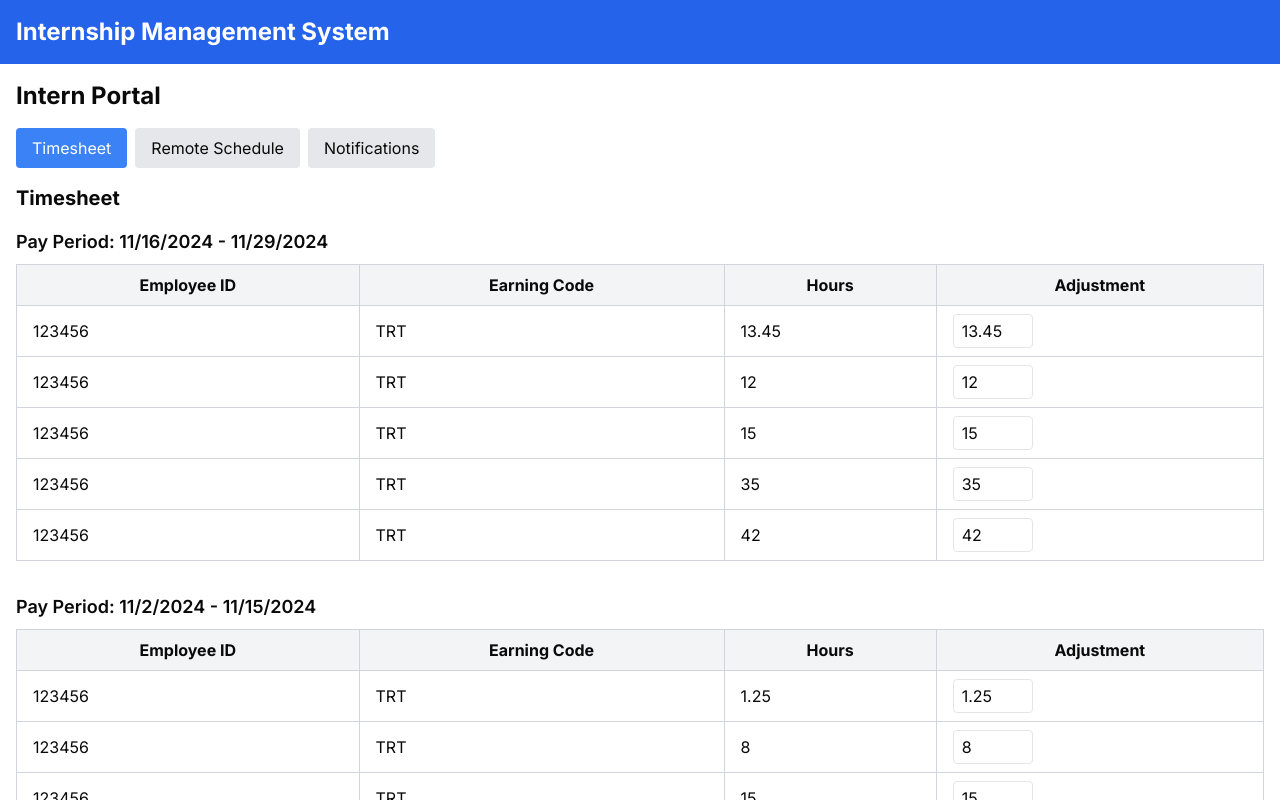
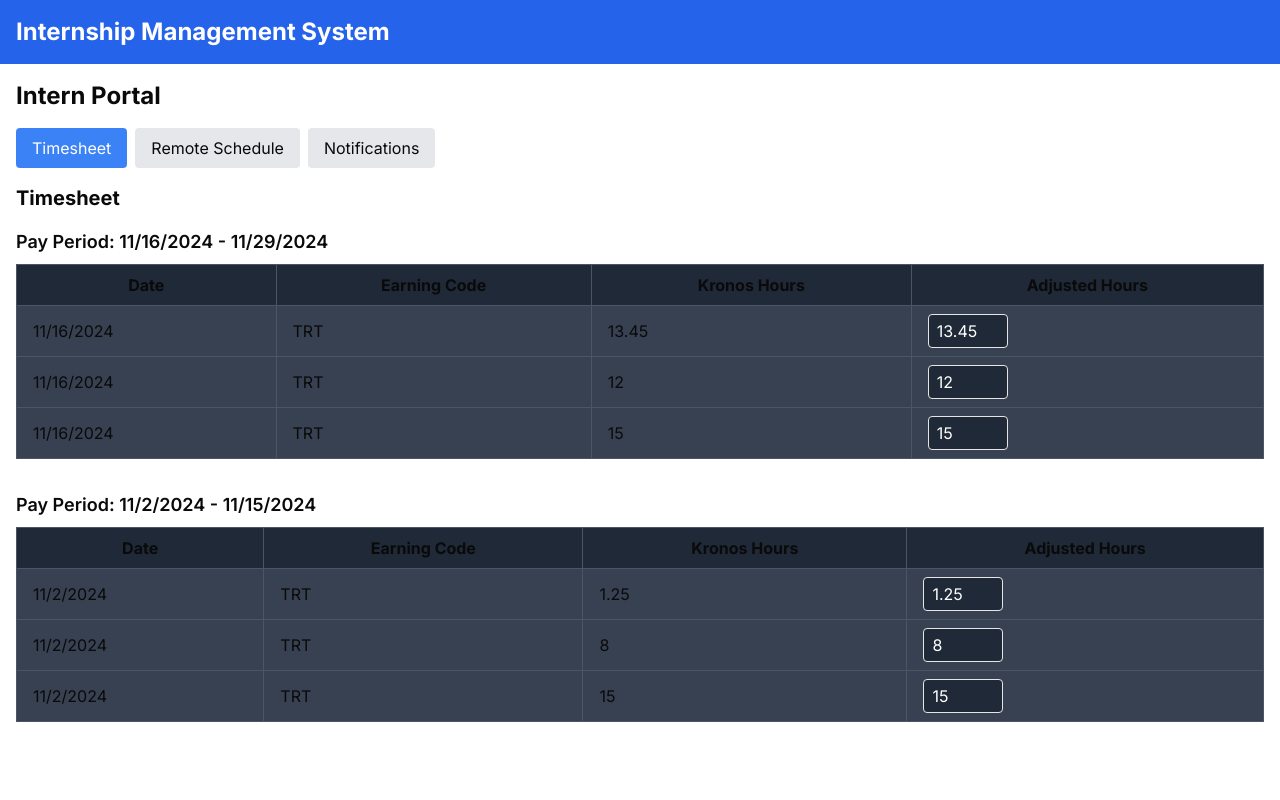
Before and after one commit to NabilHasan09/payroll-auto, a Next.js app in the folder payroll-management/: page /intern in a window 1280 px wide. Shown: the top 800 px of the page. Built offline with nearby package versions, Linux system fonts and the light colour scheme.

Commit message:
adjust timesheet to reflect kronos data types, add UI color changes to reflect dark theme

```diff
--- a/payroll-management/app/components/Timesheet.tsx
+++ b/payroll-management/app/components/Timesheet.tsx
@@ -10,9 +10,17 @@ interface TimesheetEntry {
   GrossUp: string
   EarnsBeginDt: string
   EarnsEndDt: string
+  AdjustedHours?: number
 }
 
-// Dummy data to simulate Kronos integration
+// Dummy function to simulate fetching Kronos data
+const fetchKronosData = async (employeeId: string): Promise<TimesheetEntry[]> => {
+  // In a real app, this would be an API call
+  return new Promise((resolve) => {
+    setTimeout(() => resolve(dummyKronosData), 500)
+  })
+}
+
 const dummyKronosData: TimesheetEntry[] = [
   {
     Emplid: "123456",
@@ -68,114 +76,28 @@ const dummyKronosData: TimesheetEntry[] = [
     EarnsBeginDt: "11/16/2024",
     EarnsEndDt: "11/29/2024",
   },
-  {
-    Emplid: "123456",
-    EarningCode: "TRT",
-    Amount: "",
-    Hours: 10,
-    GrossUp: "N",
-    EarnsBeginDt: "9/21/2024",
-    EarnsEndDt: "10/4/2024",
-  },
-  {
-    Emplid: "123456",
-    EarningCode: "TRT",
-    Amount: "",
-    Hours: 7,
-    GrossUp: "N",
-    EarnsBeginDt: "11/2/2024",
-    EarnsEndDt: "11/15/2024",
-  },
-  {
-    Emplid: "123456",
-    EarningCode: "TRT",
-    Amount: "",
-    Hours: 59,
-    GrossUp: "N",
-    EarnsBeginDt: "11/2/2024",
-    EarnsEndDt: "11/15/2024",
-  },
-  {
-    Emplid: "123456",
-    EarningCode: "TRT",
-    Amount: "",
-    Hours: 35,
-    GrossUp: "N",
-    EarnsBeginDt: "11/16/2024",
-    EarnsEndDt: "11/29/2024",
-  },
-  {
-    Emplid: "123456",
-    EarningCode: "TRT",
-    Amount: "",
-    Hours: 42,
-    GrossUp: "N",
-    EarnsBeginDt: "11/16/2024",
-    EarnsEndDt: "11/29/2024",
-  },
-  {
-    Emplid: "123456",
-    EarningCode: "TRT",
-    Amount: "",
-    Hours: 7,
-    GrossUp: "N",
-    EarnsBeginDt: "10/19/2024",
-    EarnsEndDt: "11/1/2024",
-  },
-  {
-    Emplid: "123456",
-    EarningCode: "TRT",
-    Amount: "",
-    Hours: 6,
-    GrossUp: "N",
-    EarnsBeginDt: "11/2/2024",
-    EarnsEndDt: "11/15/2024",
-  },
-  {
-    Emplid: "123456",
-    EarningCode: "TRT",
-    Amount: "",
-    Hours: 6.44,
-    GrossUp: "N",
-    EarnsBeginDt: "11/2/2024",
-    EarnsEndDt: "11/15/2024",
-  },
-  {
-    Emplid: "123456",
-    EarningCode: "TRT",
-    Amount: "",
-    Hours: 28.15,
-    GrossUp: "N",
-    EarnsBeginDt: "11/2/2024",
-    EarnsEndDt: "11/15/2024",
-  },
-  {
-    Emplid: "123456",
-    EarningCode: "TRT",
-    Amount: "",
-    Hours: 8.45,
-    GrossUp: "N",
-    EarnsBeginDt: "10/19/2024",
-    EarnsEndDt: "11/1/2024",
-  },
 ]
 
-export default function Timesheet() {
-  const [timesheet, setTimesheet] = useState<TimesheetEntry[]>(dummyKronosData)
+export default function Timesheet({ employeeId }: { employeeId: string }) {
+  const [timesheet, setTimesheet] = useState<TimesheetEntry[]>([])
+  const [loading, setLoading] = useState(true)
 
   useEffect(() => {
-    // Simulate fetching data from Kronos
-    // In a real application, this would be an API call
-    setTimesheet(dummyKronosData)
-  }, [])
+    const loadTimesheet = async () => {
+      setLoading(true)
+      const data = await fetchKronosData(employeeId)
+      setTimesheet(data)
+      setLoading(false)
+    }
+    loadTimesheet()
+  }, [employeeId])
 
   const handleAdjustment = (index: number, adjustedHours: number) => {
     setTimesheet((prevTimesheet) =>
-      prevTimesheet.map((entry, i) => (i === index ? { ...entry, Hours: adjustedHours } : entry)),
+      prevTimesheet.map((entry, i) => (i === index ? { ...entry, AdjustedHours: adjustedHours } : entry)),
     )
   }
 
-  // Group entries by pay period
   const groupedTimesheet = timesheet.reduce(
     (acc, entry) => {
       const key = `${entry.EarnsBeginDt} - ${entry.EarnsEndDt}`
@@ -188,31 +110,35 @@ export default function Timesheet() {
     {} as Record<string, TimesheetEntry[]>,
   )
 
+  if (loading) {
+    return <div>Loading timesheet data...</div>
+  }
+
   return (
     <div>
       <h3 className="text-xl font-bold mb-4">Timesheet</h3>
       {Object.entries(groupedTimesheet).map(([payPeriod, entries]) => (
         <div key={payPeriod} className="mb-8">
           <h4 className="text-lg font-semibold mb-2">Pay Period: {payPeriod}</h4>
-          <table className="w-full border-collapse border border-gray-300">
+          <table className="w-full border-collapse border border-gray-600">
             <thead>
-              <tr className="bg-gray-100">
-                <th className="border border-gray-300 px-4 py-2">Employee ID</th>
-                <th className="border border-gray-300 px-4 py-2">Earning Code</th>
-                <th className="border border-gray-300 px-4 py-2">Hours</th>
-                <th className="border border-gray-300 px-4 py-2">Adjustment</th>
+              <tr className="bg-gray-800">
+                <th className="border border-gray-600 px-4 py-2">Date</th>
+                <th className="border border-gray-600 px-4 py-2">Earning Code</th>
+                <th className="border border-gray-600 px-4 py-2">Kronos Hours</th>
+                <th className="border border-gray-600 px-4 py-2">Adjusted Hours</th>
               </tr>
             </thead>
             <tbody>
               {entries.map((entry, index) => (
-                <tr key={index}>
-                  <td className="border border-gray-300 px-4 py-2">{entry.Emplid}</td>
-                  <td className="border border-gray-300 px-4 py-2">{entry.EarningCode}</td>
-                  <td className="border border-gray-300 px-4 py-2">{entry.Hours}</td>
-                  <td className="border border-gray-300 px-4 py-2">
+                <tr key={index} className="bg-gray-700">
+                  <td className="border border-gray-600 px-4 py-2">{entry.EarnsBeginDt}</td>
+                  <td className="border border-gray-600 px-4 py-2">{entry.EarningCode}</td>
+                  <td className="border border-gray-600 px-4 py-2">{entry.Hours}</td>
+                  <td className="border border-gray-600 px-4 py-2">
                     <input
                       type="number"
-                      className="border rounded px-2 py-1 w-20"
+                      className="border rounded px-2 py-1 w-20 bg-gray-800 text-white"
                       defaultValue={entry.Hours}
                       onChange={(e) => handleAdjustment(timesheet.indexOf(entry), Number.parseFloat(e.target.value))}
                     />
```
